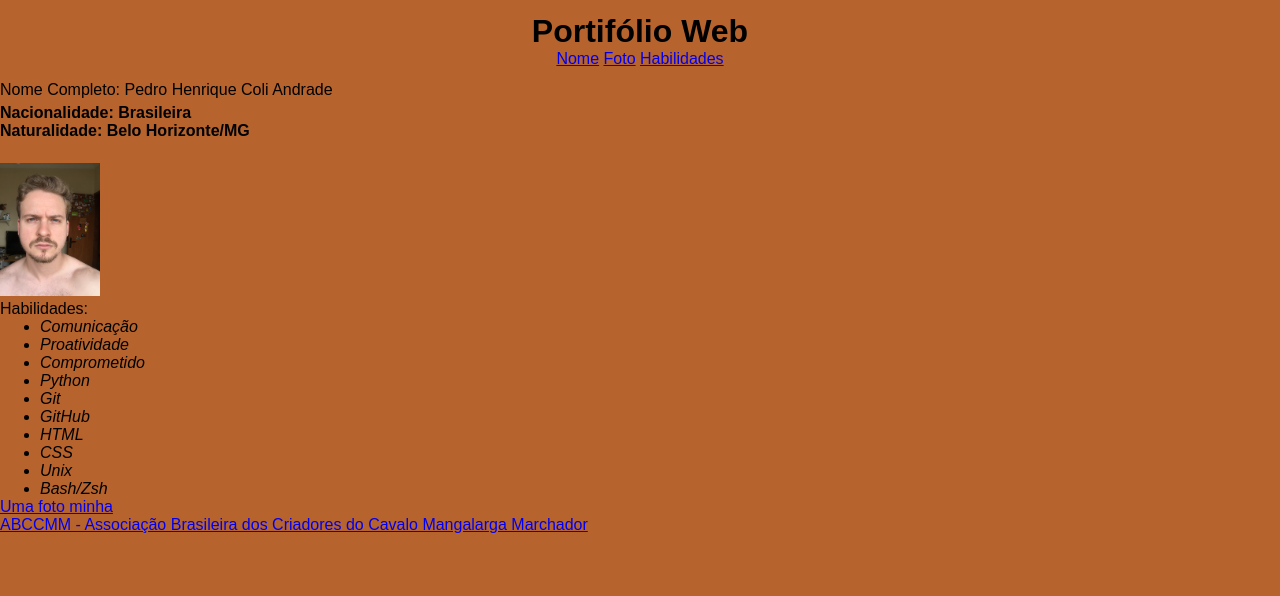
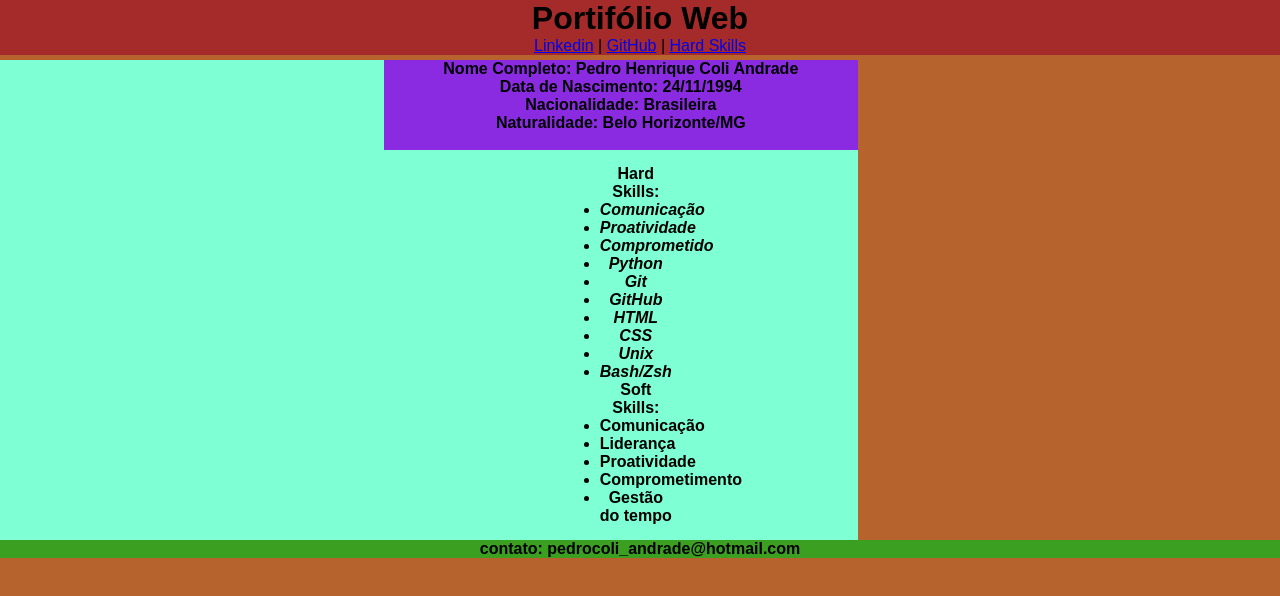
Before and after one commit to dropeko/dropeko.github.io, a plain HTML site: page index.html in a window 1280 px wide. Drawn offline with Linux system fonts and the light colour scheme.

Commit message:
Configurando pagina de portifólio

```diff
--- a/index.html
+++ b/index.html
@@ -1,7 +1,7 @@
 
 
 <!DOCTYPE html>
-<html lang="en">
+<html lang="pt-br">
 <head>
     <meta charset="UTF-8">
     <meta http-equiv="X-UA-Compatible" content="IE=edge">
@@ -13,18 +13,19 @@
     <header class="header">
         <h1> Portifólio Web </h1>
         <nav class="navigation">
-            <a href="#nome">Nome</a></h2>
-            <a href="#foto">Foto</a></h2>
-            <a href="#habilidades">Habilidades</a></h2>
+            <a href="https://linkedin.com/in/pedro-henrique-coli-andrade-188210242" target="_blank">Linkedin</a> |
+            <a href="https://github.com/dropeko" target="_blank">GitHub</a> |
+            <a href="#abilities">Hard Skills</a>
         </nav>
     </header>
-    <main>
-        <p id="nome">Nome Completo: Pedro Henrique Coli Andrade</h2>
-        <p><strong>Nacionalidade: Brasileira <br> Naturalidade: Belo Horizonte/MG</strong></p><br>
-        <img src="./images/1.png" width="100px">
-        <section id="habilidades">
-            Habilidades:
-            <ul>
+    <main class="main-content">
+        <section class="personalinfo">
+            <p id="nome"><strong>Nome Completo: Pedro Henrique Coli Andrade<br> Data de Nascimento: 24/11/1994 <br>
+            Nacionalidade: Brasileira <br> Naturalidade: Belo Horizonte/MG</strong></p><br>
+        </section>
+        <section class="abilities">
+            <ul class="hardskills">
+                <strong>Hard Skills:
                 <em><li>Comunicação</li></em>
                 <em><li>Proatividade</li></em>
                 <em><li>Comprometido</li></em>
@@ -34,12 +35,27 @@
                 <em><li>HTML</li></em>
                 <em><li>CSS</li></em>
                 <em><li>Unix</li></em>
-                <em><li>Bash/Zsh</li></em>
+                <em><li>Bash/Zsh</li></em></strong>
             </ul>
+            <ul class="softskills">
+                <strong>Soft Skills:
+                    <li>Comunicação</li>
+                    <li>Liderança</li>
+                    <li>Proatividade</li>
+                    <li>Comprometimento</li>
+                    <li>Gestão do tempo</li>
+
+
+                </strong>
+
+            </ul>
+
         </section>
-        <a target="_blank" href="/images/109.JPG" id="foto">Uma foto minha</a><br>
-        <a target="_blank" href="http://www.abccmm.org.br/principal">ABCCMM - Associação Brasileira dos Criadores do Cavalo Mangalarga Marchador</a>
     </main>
-
+    <footer class="footer">
+        <section>
+           <strong>contato: pedrocoli_andrade@hotmail.com</strong>
+        </section>
+    </footer>
 </body>
 </html>
--- a/style.css
+++ b/style.css
@@ -8,20 +8,41 @@ body{
     background-color: rgb(182, 99, 45);
 }
 
-h2, h3{
-    margin: 0 0 20px;
-}
-
-p{
-    margin-bottom: 5px;
-}
-
 .header{
     font-family: monospace;
-    padding: 1%;
     text-align: center;
+    background-color: brown;
 }
 
 .navigation{
     text-align: center;
 }
+
+.foto{
+    float: right;
+}
+
+.main-content{
+    background-color: aquamarine;
+    text-align: center;
+    width: 67%;
+    padding: 0 0 0 30%;
+}
+
+.personalinfo{
+    margin-top: 5px;
+    background-color: blueviolet;
+}
+
+.abilities{
+    display: inline-block;
+    width: 30%;
+    margin-right: 10px;
+    padding: 15px;
+}
+
+
+.footer{
+    background-color: rgb(59, 160, 34);
+    text-align: center;
+}
```
